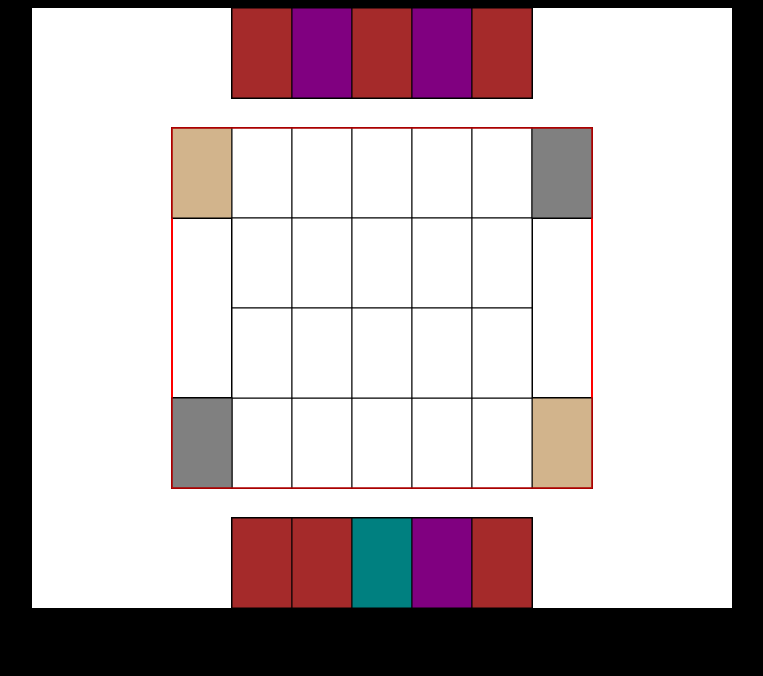
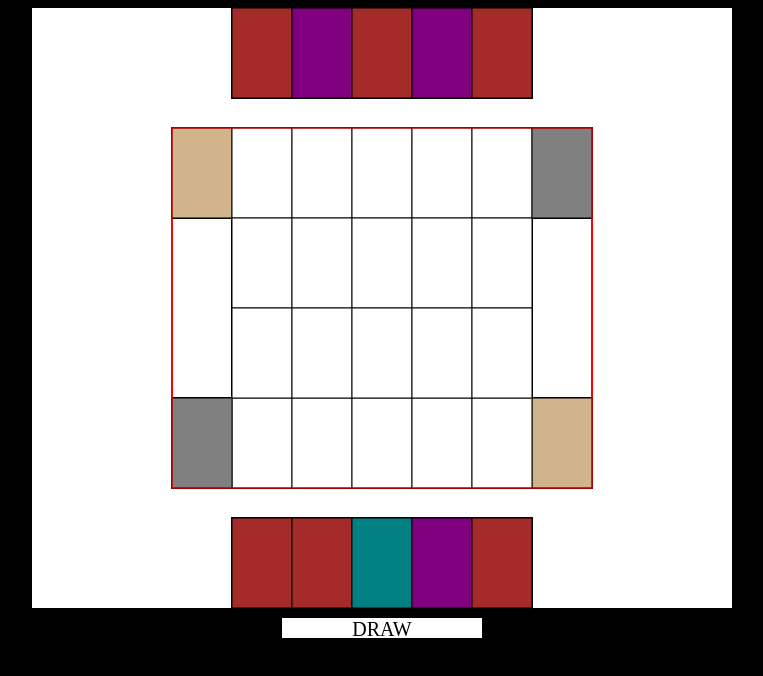
Before and after one commit to thomas-t-huynh/card-game, a plain HTML site: page index.html in a window 1280 px wide. Shown: the whole page, without its empty margins (258-1021 px from the left). Drawn offline with Linux system fonts and the light colour scheme; files whose address does not match are found by name.

Commit message:
added phase display, working on refactoring card selection

```diff
--- a/index.html
+++ b/index.html
@@ -7,7 +7,10 @@
     <link rel="stylesheet" href="style.css" />
   </head>
   <body>
-    <canvas id="myCanvas"></canvas>
+    <div class="container">
+      <canvas id="myCanvas"></canvas>
+      <div id="phaseDisplay"></div>
+    </div>
 
     <script src="js/primitives//rectangle.js"></script>
     <script src="js/card/card.js"></script>
--- a/js/card/summon.js
+++ b/js/card/summon.js
@@ -1,5 +1,5 @@
 class Summon extends Card {
-  constructor({ name, attack, defense, health, effect, level }) {
+  constructor({ name, attack, defense, effect, level }) {
     const rectangle = new Rectangle({
       strokeStyle: 'black',
       fillStyle: 'brown',
@@ -7,7 +7,6 @@ class Summon extends Card {
     super({ name, type: 'summon', rectangle });
     this.attack = attack;
     this.defense = defense;
-    this.health = health;
     this.effect = effect;
     this.level = level;
   }
--- a/js/data/data.js
+++ b/js/data/data.js
@@ -3,70 +3,60 @@ const dummyDeck1 = [
     attack: 1000,
     defense: 1000,
     level: 3,
-    health: 1000,
     name: 'monster',
   }),
   new Summon({
     attack: 1000,
     defense: 1000,
     level: 3,
-    health: 1000,
     name: 'monster',
   }),
   new Summon({
     attack: 1000,
     defense: 1000,
     level: 3,
-    health: 1000,
     name: 'monster',
   }),
   new Summon({
     attack: 1000,
     defense: 1000,
     level: 3,
-    health: 1000,
     name: 'monster',
   }),
   new Summon({
     attack: 1000,
     defense: 1000,
     level: 3,
-    health: 1000,
     name: 'monster',
   }),
   new Summon({
     attack: 1000,
     defense: 1000,
     level: 3,
-    health: 1000,
     name: 'monster',
   }),
   new Summon({
     attack: 1000,
     defense: 1000,
     level: 3,
-    health: 1000,
     name: 'monster',
   }),
   new Summon({
     attack: 1000,
     defense: 1000,
     level: 3,
-    health: 1000,
     name: 'monster',
   }),
   new Summon({
     attack: 1000,
     defense: 1000,
     level: 3,
-    health: 1000,
     name: 'monster',
   }),
   new Summon({
     attack: 1000,
     defense: 1000,
     level: 3,
-    health: 1000,
     name: 'monster',
   }),
   new Spell({ name: 'magic', effect: '' }),
@@ -81,70 +71,60 @@ const dummyDeck2 = [
     attack: 1000,
     defense: 1000,
     level: 3,
-    health: 1000,
     name: 'monster',
   }),
   new Summon({
     attack: 1000,
     defense: 1000,
     level: 3,
-    health: 1000,
     name: 'monster',
   }),
   new Summon({
     attack: 1000,
     defense: 1000,
     level: 3,
-    health: 1000,
     name: 'monster',
   }),
   new Summon({
     attack: 1000,
     defense: 1000,
     level: 3,
-    health: 1000,
     name: 'monster',
   }),
   new Summon({
     attack: 1000,
     defense: 1000,
     level: 3,
-    health: 1000,
     name: 'monster',
   }),
   new Summon({
     attack: 1000,
     defense: 1000,
     level: 3,
-    health: 1000,
     name: 'monster',
   }),
   new Summon({
     attack: 1000,
     defense: 1000,
     level: 3,
-    health: 1000,
     name: 'monster',
   }),
   new Summon({
     attack: 1000,
     defense: 1000,
     level: 3,
-    health: 1000,
     name: 'monster',
   }),
   new Summon({
     attack: 1000,
     defense: 1000,
     level: 3,
-    health: 1000,
     name: 'monster',
   }),
   new Summon({
     attack: 1000,
     defense: 1000,
     level: 3,
-    health: 1000,
     name: 'monster',
   }),
   new Spell({ name: 'magic', effect: '' }),
--- a/js/index.js
+++ b/js/index.js
@@ -45,11 +45,14 @@ const board = new Board({
 });
 
 const manager = new Manager({ players: [p1, p2], board, canvas: myCanvas });
+manager.addEventListeners();
 
 p1.drawFiveCards();
 p2.drawFiveCards();
 
 board.setUpPlayersCardsPositions();
+
+phaseDisplay.innerText = manager.getCurrentPhaseName();
 
 function animate() {
   board.draw();
--- a/js/manager/manager.js
+++ b/js/manager/manager.js
@@ -7,21 +7,24 @@ class Manager {
     this.board = board;
     this.canvas = canvas;
     this.ctx = canvas.getContext('2d');
-    this.currentHover = null;
     this.x = 0;
     this.y = 0;
-    this.onDrag = false;
-    this.canvas.addEventListener('mousemove', (event) => {
+    this.currentHover = null;
+    this.selectedCards = [];
+  }
+
+  getCurrentPhaseName() {
+    return (this.currentPhaseName = this.phases[this.currentPhase]);
+  }
+
+  addEventListeners() {
+    this.boundMouseMove = this.handleMouseMove.bind(this);
+    this.canvas.addEventListener('mousemove', this.boundMouseMove);
+  }
+
+  handleMouseMove(event) {
     this.x = event.offsetX;
     this.y = event.offsetY;
-      if (this.onDrag) {
-        this.ctx.clearRect(0, 0, this.canvas.width, this.canvas.height);
-        this.currentHover.rectangle.setRect({
-          x: this.x - this.currentHover.rectangle.width / 2,
-          y: this.y - this.currentHover.rectangle.height / 2,
-        });
-        return;
-      }
     let somethingSelected = false;
     this.activePlayer.hand.cards.forEach((card) => {
       if (card.rectangle.getIsHover({ x: this.x, y: this.y })) {
@@ -35,16 +38,48 @@ class Manager {
     if (!somethingSelected) {
       this.currentHover = null;
     }
-    });
+  }
 
-    this.canvas.addEventListener('mousedown', () => {
-      if (this.onDrag) {
-        this.onDrag = false;
-        return;
-      }
-      if (this.currentHover) {
-        this.onDrag = true;
-      }
-    });
+  handleMouseDown(event) {
+    if (this.currentHover && event.button === 0) {
+      this.selectedCards.push(this.currentHover);
     }
   }
+
+  //* old drag and drop - maybe there will be a use for it someday.
+  // handleMouseMove(event) {
+  //   this.x = event.offsetX;
+  //   this.y = event.offsetY;
+  //   if (this.onDrag) {
+  //     this.ctx.clearRect(0, 0, this.canvas.width, this.canvas.height);
+  //     this.currentHover.rectangle.setRect({
+  //       x: this.x - this.currentHover.rectangle.width / 2,
+  //       y: this.y - this.currentHover.rectangle.height / 2,
+  //     });
+  //     return;
+  //   }
+  //   let somethingSelected = false;
+  //   this.activePlayer.hand.cards.forEach((card) => {
+  //     if (card.rectangle.getIsHover({ x: this.x, y: this.y })) {
+  //       card.rectangle.highlight = true;
+  //       this.currentHover = card;
+  //       somethingSelected = true;
+  //     } else {
+  //       card.rectangle.highlight = false;
+  //     }
+  //   });
+  //   if (!somethingSelected) {
+  //     this.currentHover = null;
+  //   }
+  // }
+
+  // handleMouseDown() {
+  //   if (this.onDrag) {
+  //     this.onDrag = false;
+  //     return;
+  //   }
+  //   if (this.currentHover) {
+  //     this.onDrag = true;
+  //   }
+  // }
+}
--- a/style.css
+++ b/style.css
@@ -1,8 +1,27 @@
 body {
   background: black;
-  text-align: center;
 }
 
 #myCanvas {
   background: white;
 }
+
+#phaseDisplay {
+  background: white;
+  height: 20px;
+  width: 200px;
+  margin-top: 10px;
+  text-align: center;
+  text-transform: uppercase;
+  font-size: 20px;
+}
+
+.container {
+  margin: 0 auto;
+  display: flex;
+  flex-direction: column;
+  flex-wrap: wrap;
+  height: min-content;
+  width: min-content;
+  align-items: center;
+}
```
Also changed, not shown: 1 other file. Lines whose indentation alone changed are shown as unchanged.
